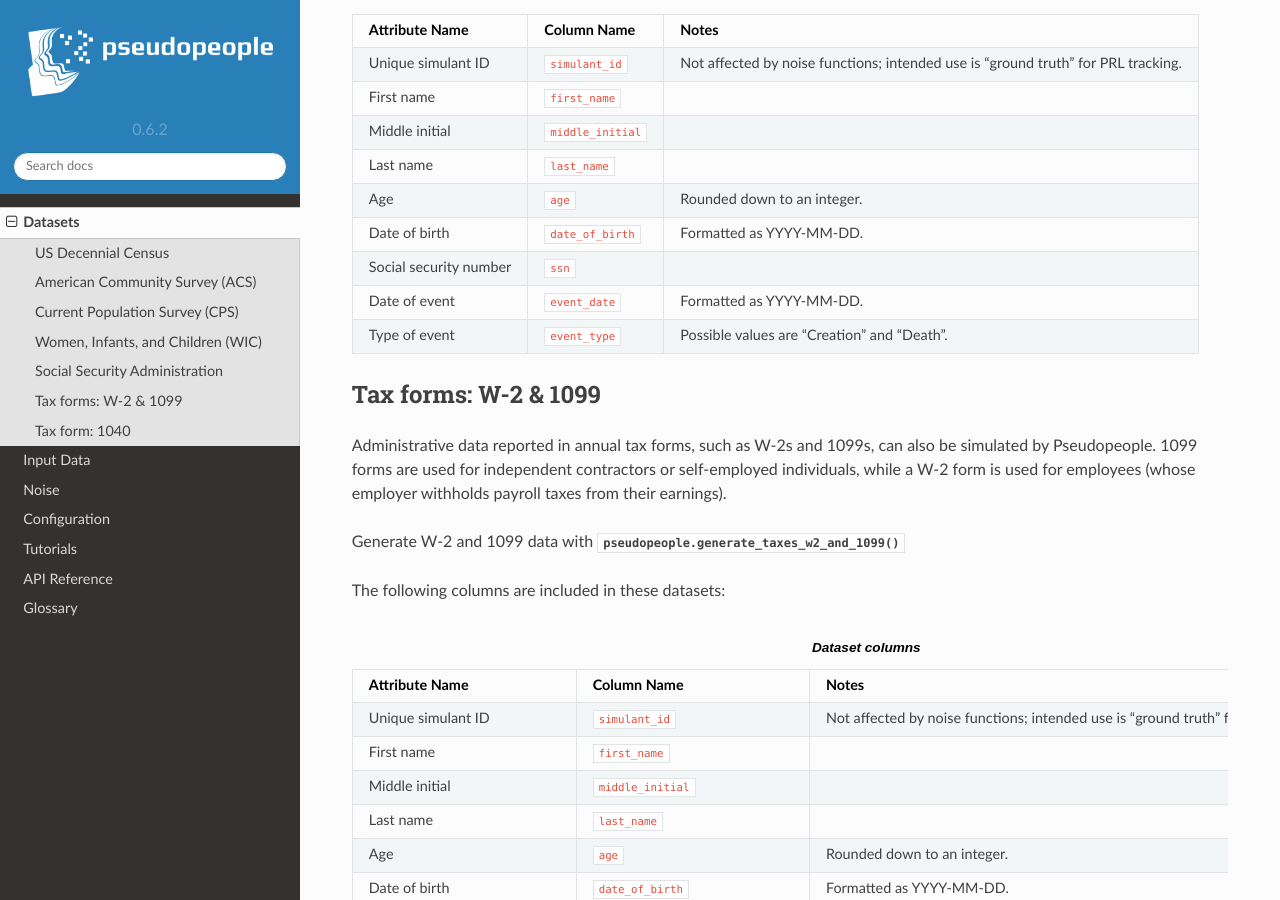
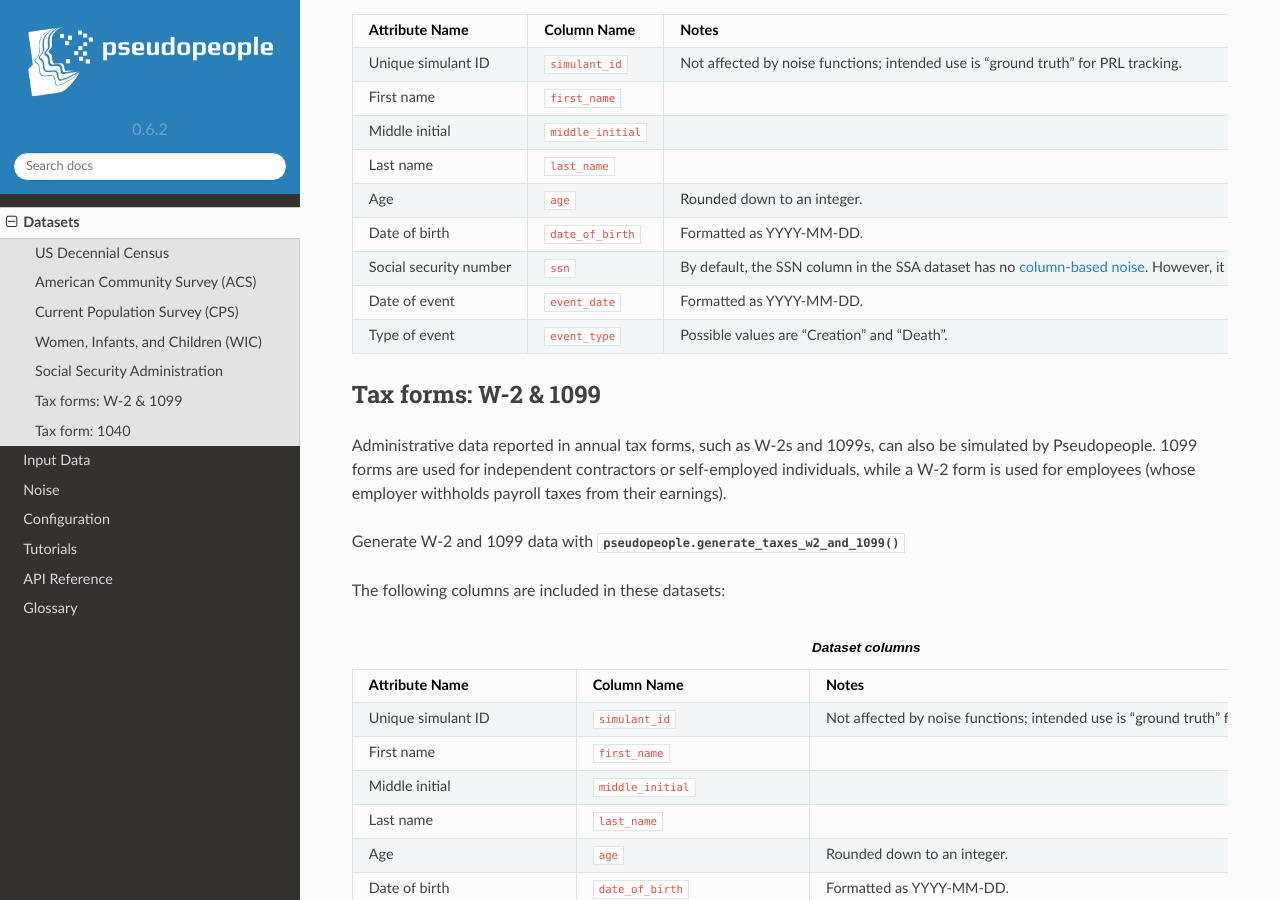
Before and after one commit to ihmeuw/pseudopeople, a Sphinx documentation site: the page built from docs/source/datasets/index.rst, in a window 1280 px wide and 900 px high, scrolled down 4520 px. Built offline with Sphinx 7.4.7 and the Read the Docs theme 2.0.0, drawn with Linux system fonts in a browser that asks for light colours.

Commit message:
Note that SSN in SSA has no noise by default

```diff
--- a/docs/source/datasets/index.rst
+++ b/docs/source/datasets/index.rst
@@ -327,7 +327,8 @@ The following columns are included in this dataset:
      - Formatted as YYYY-MM-DD.
    * - Social security number
      - :code:`ssn`
-     -
+     - By default, the SSN column in the SSA dataset has no :ref:`column-based noise <column_noise>`.
+       However, it can be :ref:`configured <configuration_main>` to have noise if desired.
    * - Date of event
      - :code:`event_date`
      - Formatted as YYYY-MM-DD.
```
